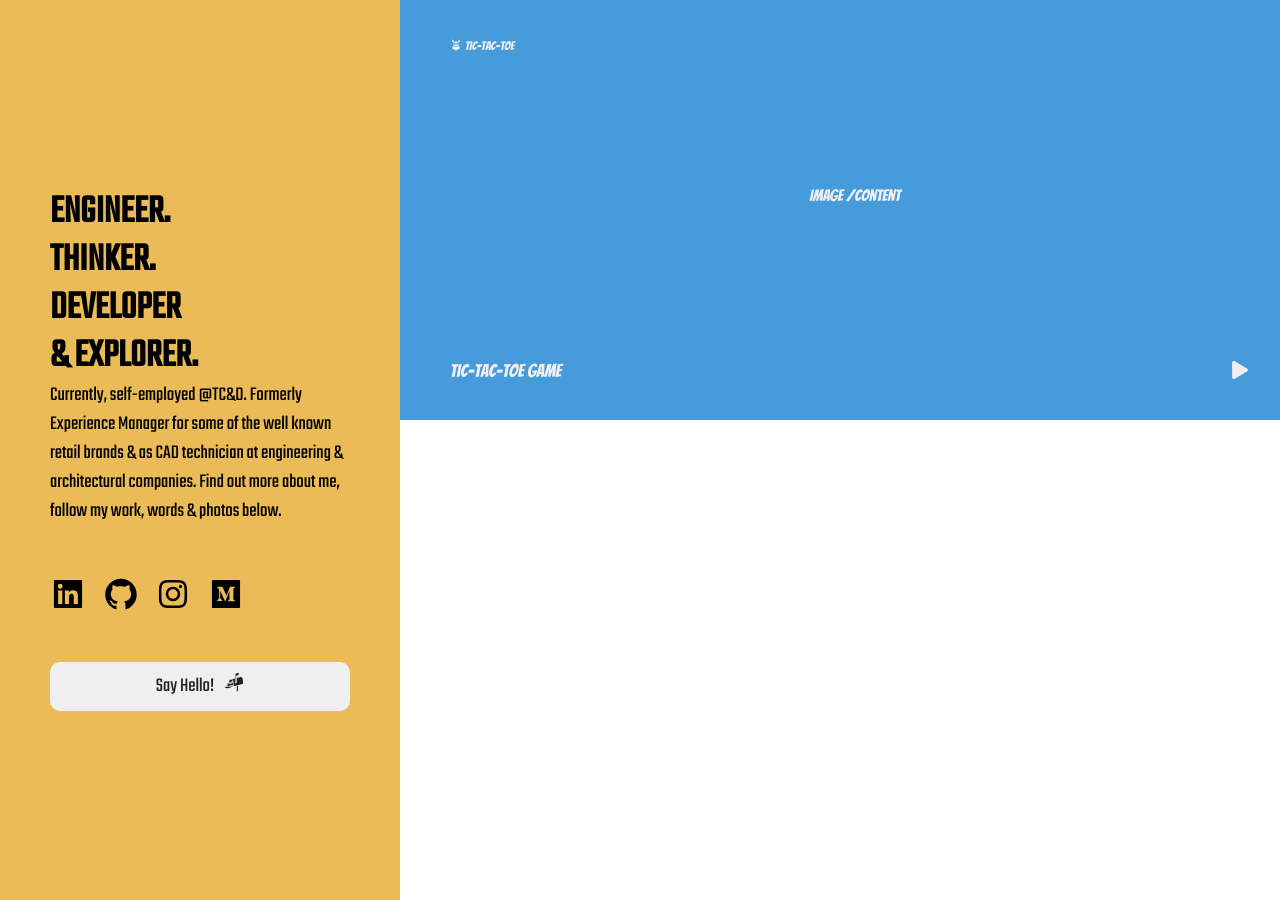
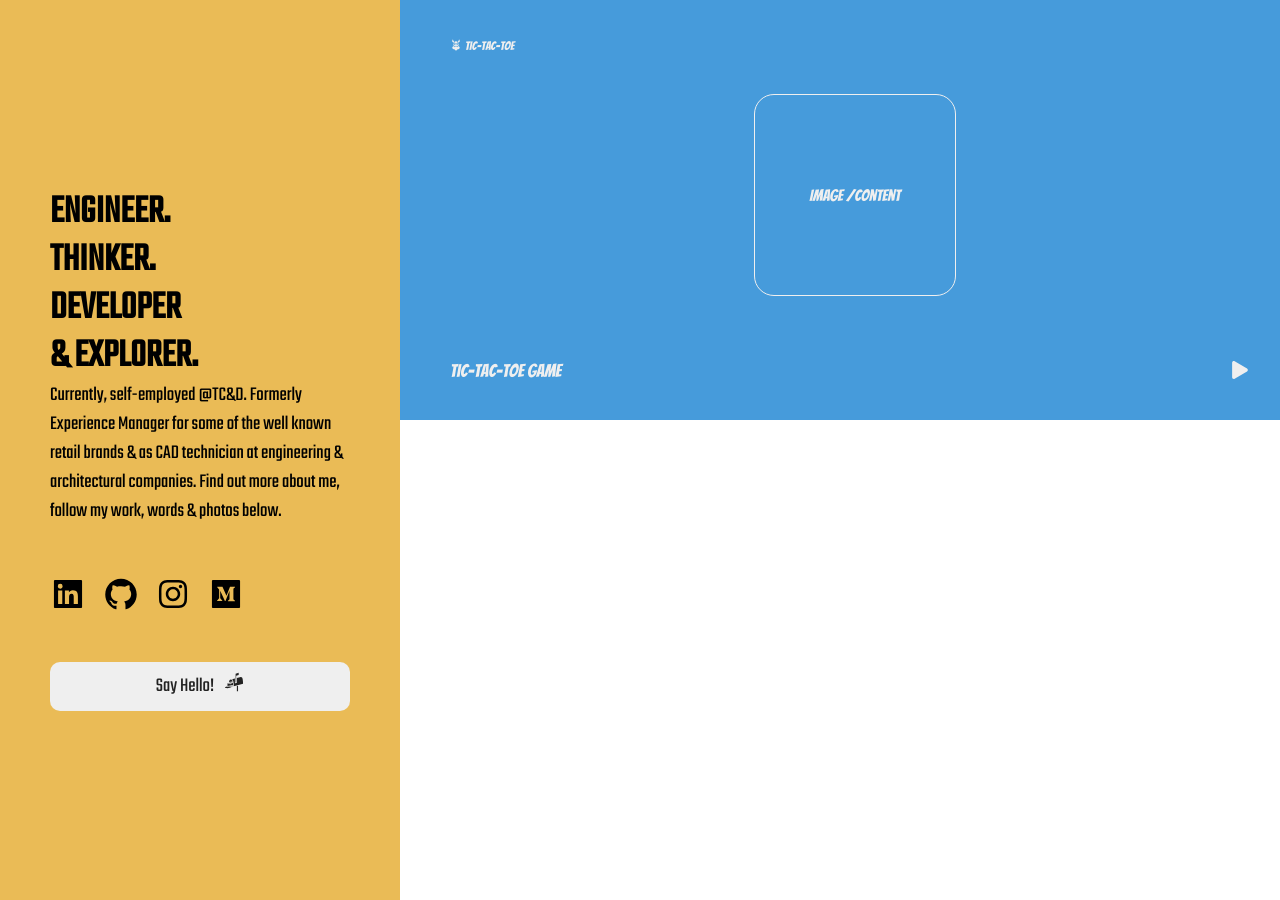
Before and after one commit to EdAncerys/PP-Website-ReactApp, a React (Create React App) app: page / in a window 1280 px wide. Built offline with nearby package versions, Linux system fonts and the light colour scheme.

Commit message:
Add css to image container

```diff
--- a/src/components/ImageContainer.jsx
+++ b/src/components/ImageContainer.jsx
@@ -1,9 +1,19 @@
 import React from 'react';
+
+import colors from '../config/colors';
 
 export default function ImageContainer({ children }) {
   return <div style={styles.container}>{children}</div>;
 }
 
 const styles = {
-  container: {},
+  container: {
+    display: 'grid',
+    alignItems: 'center',
+    textAlign: 'center',
+    height: 200,
+    width: 200,
+    border: `1px solid ${colors.white}`,
+    borderRadius: 20,
+  },
 };
--- a/src/components/TickTackToeBanner/TickTackToeBanner.jsx
+++ b/src/components/TickTackToeBanner/TickTackToeBanner.jsx
@@ -37,8 +37,9 @@ const styles = {
     color: colors.white,
   },
   image: {
-    alignSelf: 'center',
-    textAlign: 'center',
+    display: 'grid',
+    alignItems: 'center',
+    justifyContent: 'center',
   },
   header: {
     display: 'grid',
```
